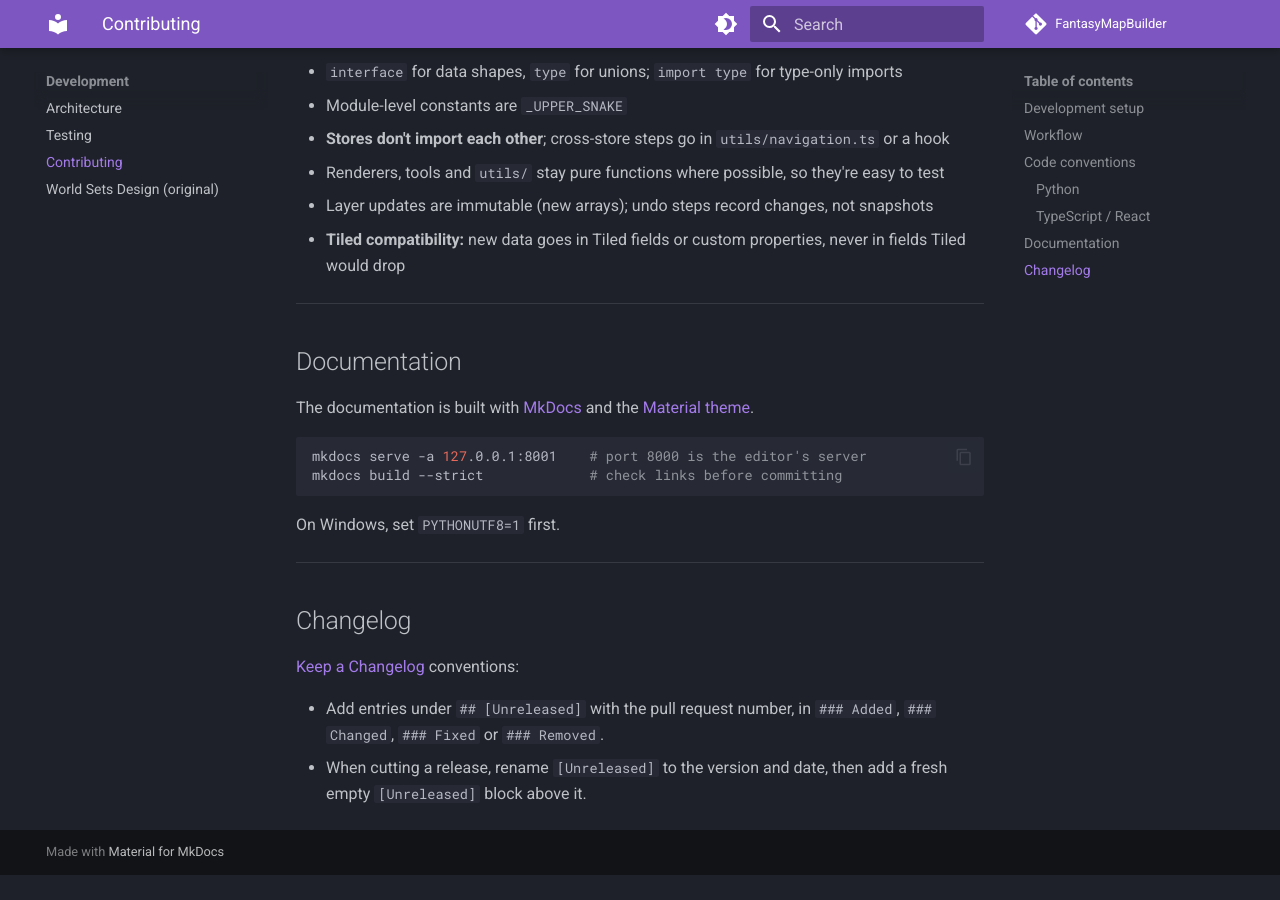
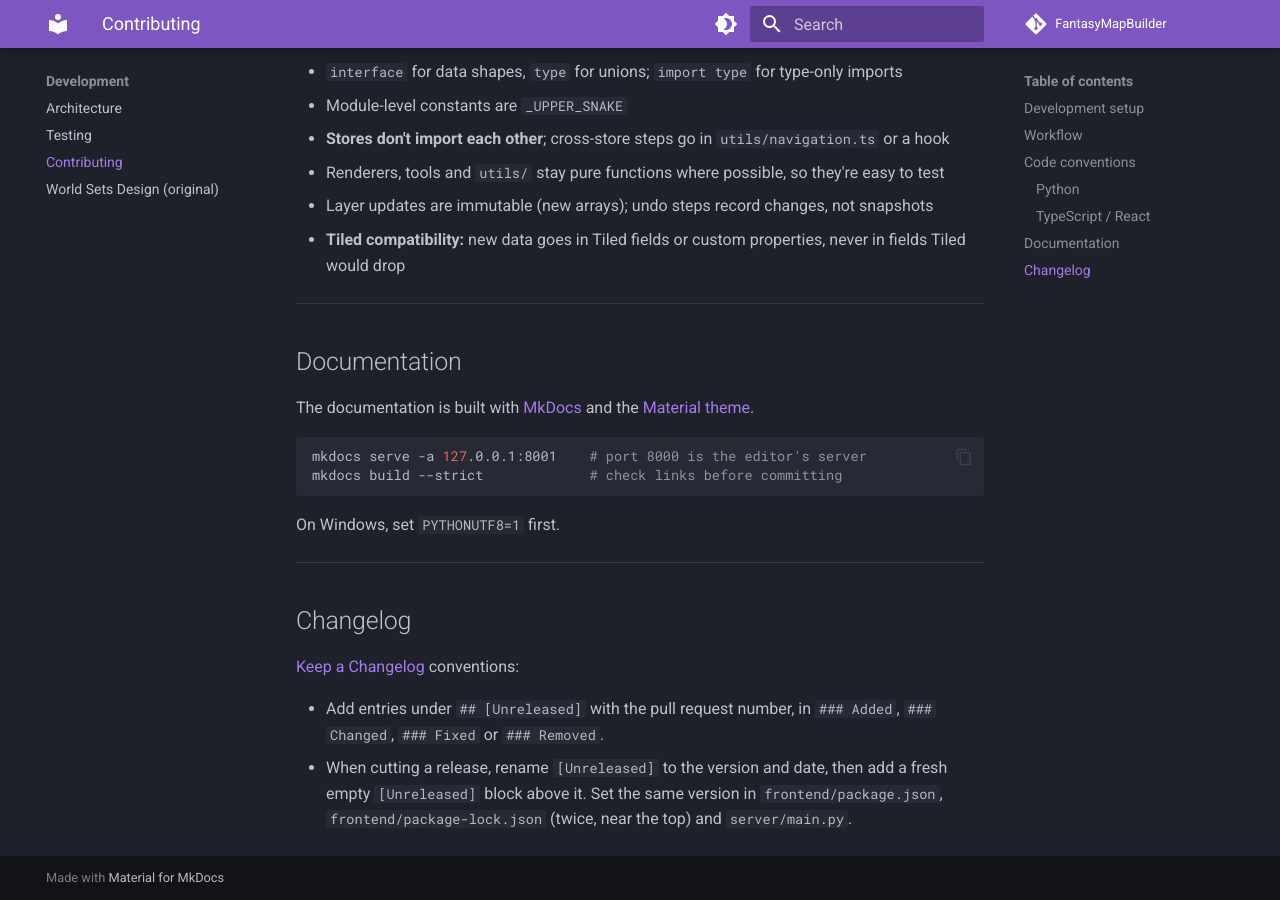
Before and after one commit to bdsmull/FantasyMapBuilder, an MkDocs documentation site: the page built from docs/contributing.md, in a window 1280 px wide and 900 px high, scrolled down 1525 px. Built offline with MkDocs 1.6.1 and Material for MkDocs 9.7.7, drawn with Linux system fonts in a browser that asks for light colours; comment, search, counter and statistics services are not loaded; before the commit the page ends 2400 px from its top, so only the background shows below that.

Commit message:
Release 2.0.0: changelog and version numbers
Co-Authored-By: Claude Opus 5.5 <noreply@anthropic.com>

```diff
--- a/docs/contributing.md
+++ b/docs/contributing.md
@@ -87,4 +87,5 @@ On Windows, set `PYTHONUTF8=1` first.
 - Add entries under `## [Unreleased]` with the pull request number, in `### Added`, `### Changed`,
   `### Fixed` or `### Removed`.
 - When cutting a release, rename `[Unreleased]` to the version and date, then add a fresh empty
-  `[Unreleased]` block above it.
+  `[Unreleased]` block above it. Set the same version in `frontend/package.json`,
+  `frontend/package-lock.json` (twice, near the top) and `server/main.py`.
```
Also changed, not shown: CHANGELOG.md (+11 -7 lines), 3 other files.
